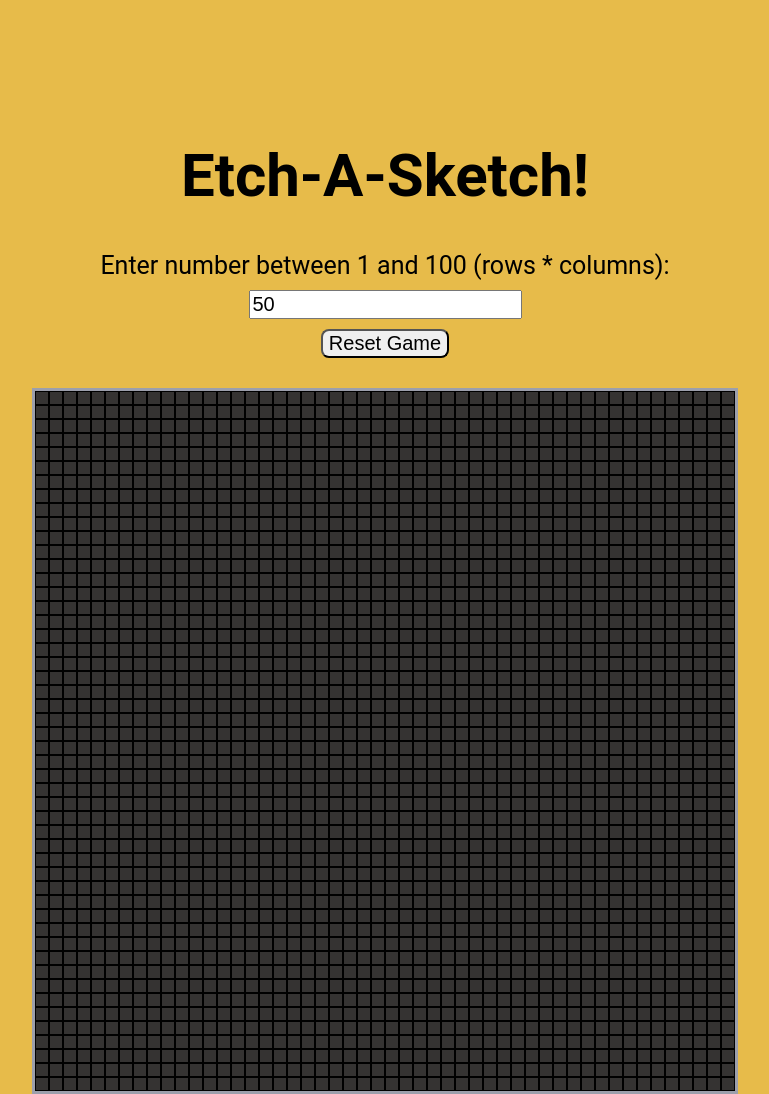
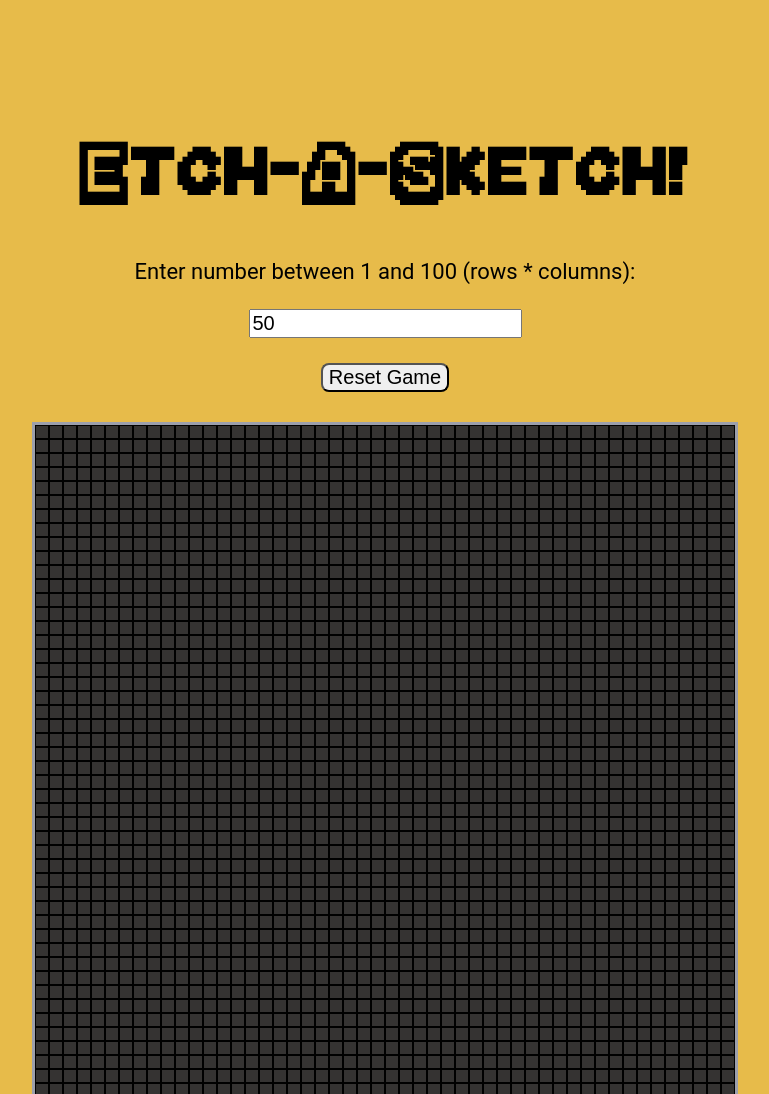
Before and after one commit to theeugenekim/etch-a-sketch, a plain HTML site: page index.html in a window 1280 px wide. Shown: the top 1094 px of the page, without its empty margins (255-1024 px from the left). Drawn offline with Linux system fonts and the light colour scheme.

Commit message:
Add marioKart heading

```diff
--- a/style.css
+++ b/style.css
@@ -1,6 +1,11 @@
 /* * {
     border: 1px solid red;
 } */
+
+@font-face {
+    font-family: marioKart;
+    src: url(Mario-Kart-DS.ttf);
+}
 
 body {
     height: 100vh;
@@ -17,7 +22,8 @@ body {
 h1 {
     text-align: center;
     margin-top: 140px;
-    font-size: 60px;
+    font-size: 80px;
+    font-family: marioKart;
 }
 
 .main-container {
@@ -25,7 +31,7 @@ h1 {
     flex-direction: column;
     justify-content: center;
     align-items: center;
-    gap: 10px;
+    gap: 25px;
     margin-bottom: 30px;
 }
 
@@ -45,7 +51,7 @@ h1 {
 }
 
 .instructions {
-    font-size: 25px;
+    font-size: 22px;
 }
 
 #input-box {
```
Also changed, not shown: Mario-Kart-DS.ttf (added).
